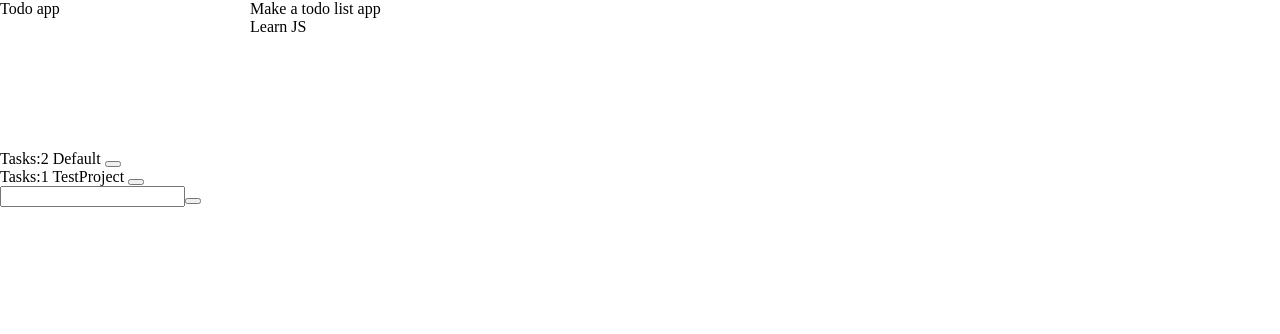
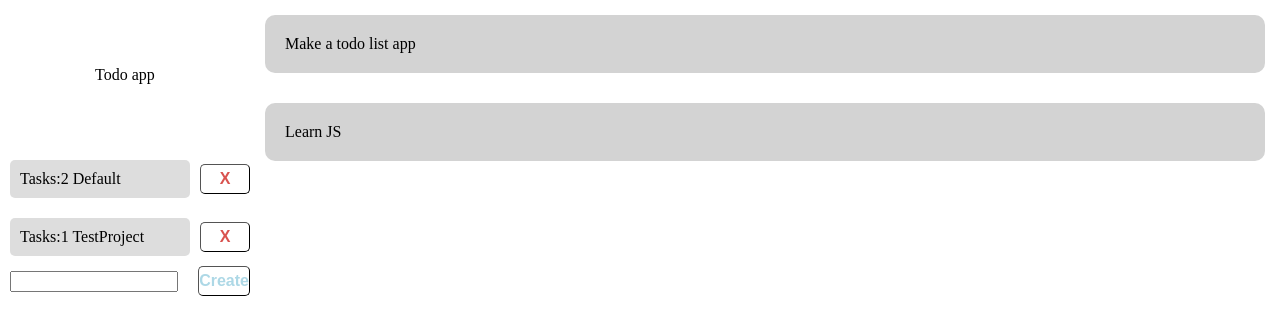
Before and after one commit to LizardVizard/Project-Todo, a website built with webpack: page src/template.html in a window 1280 px wide. Built offline with nearby package versions, Linux system fonts and the light colour scheme.

Commit message:
Add basic styling and UI interactions.

```diff
--- a/src/display.js
+++ b/src/display.js
@@ -1,3 +1,5 @@
+import { format, formatDistance, formatRelative, subDays } from "date-fns";
+
 export default class Display {
   constructor(projectManager, elements) {
     this.projectManager = projectManager;
@@ -5,9 +7,16 @@ export default class Display {
   }
 
   createProjectElement(project) {
+    const projContainer = document.createElement("div");
+    projContainer.classList.add("project-container");
     const projElem = document.createElement("div");
     projElem.classList.add("project");
     projElem.setAttribute("data-project-id", project.id);
+
+    projElem.addEventListener("click", () => {
+      console.log("click", project.id);
+      this.displayTasks(project);
+    });
 
     // HTML for project element
     projElem.innerHTML = `
@@ -15,31 +24,37 @@ export default class Display {
         <span>${project.title}</span>
       `;
 
-    const projDeleteButton = this.createProjectDeleteButton(project.id);
-    projElem.append(projDeleteButton);
+    const projDeleteButton = this.createProjectDeleteButton(project);
+    // projElem.append(projDeleteButton);
+    projContainer.append(projElem);
+    projContainer.append(projDeleteButton);
 
-    return projElem;
+    // return projElem;
+    return projContainer;
   }
 
-  createProjectDeleteButton(projectId) {
+  createProjectDeleteButton(project) {
     // Create a button with event listener to delete a project
     const projDeleteButton = document.createElement("button");
+    projDeleteButton.innerHTML = "X";
     projDeleteButton.addEventListener("click", () => {
-      this.projectManager.deleteProject(projectId);
-      this.displayProjects();
+      if (confirm(`Are you sure you want to delete ${project.title} ?`)) {
+        this.projectManager.deleteProject(project.id);
+        this.displayProjects();
+      }
     });
     return projDeleteButton;
   }
 
   createProjectCreationElement() {
     const newProj = document.createElement("div");
+    newProj.classList.add("project-create");
 
     const form = document.createElement("form");
     const input = document.createElement("input");
     const butt = document.createElement("button");
-
-    // TODO: Connect button to a projectManager project creation function
-    // using input field text as title and switch to it.
+    butt.innerHTML = "Create";
+    // butt.classList.add("project-create-butt");
 
     form.addEventListener("submit", (e) => {
       e.preventDefault();
@@ -52,7 +67,7 @@ export default class Display {
         console.log(`project with id(${projectId}) was created`);
         this.displayProjects();
       } else {
-        console.log(`project with id(${projectId}) failed to create`);
+        console.log(`project failed to create`);
       }
     });
 
@@ -95,6 +110,9 @@ export default class Display {
   }
 
   createTaskElement(task) {
+    const taskContainer = document.createElement("div");
+    taskContainer.classList.add("task-container");
+
     const taskElem = document.createElement("div");
     taskElem.classList.add("task");
     taskElem.setAttribute("data-task-id", task.id);
@@ -102,7 +120,49 @@ export default class Display {
     taskElem.innerHTML = `
         <span>${task.title}</span>
       `;
-    return taskElem;
+
+    const taskInfo = this.createTaskInfoElement(task);
+    taskElem.addEventListener("click", () => {
+      const state = taskInfo.style.display;
+      if (state === "none") {
+        taskInfo.style.display = "block";
+      } else {
+        taskInfo.style.display = "none";
+      }
+    });
+
+    taskContainer.append(taskElem);
+    taskContainer.append(taskInfo);
+
+    return taskContainer;
+  }
+
+  createTaskInfoElement(task) {
+    const taskInfo = document.createElement("div");
+    taskInfo.classList.add("task-info");
+    taskInfo.style.display = "none";
+
+    const list = document.createElement("ul");
+    for (const field in task) {
+      // FIX: better check for field info is needed
+      if (
+        field !== "id" &&
+        field !== "title" &&
+        task[field] !== null &&
+        task[field] !== ""
+      ) {
+        const item = document.createElement("li");
+        if (field === "dueDate") {
+          item.innerText = format(task[field], "do MMMM yyyy");
+        } else {
+          item.innerText = task[field];
+        }
+        list.append(item);
+      }
+    }
+    taskInfo.append(list);
+
+    return taskInfo;
   }
 
   initialShow() {
--- a/src/index.js
+++ b/src/index.js
@@ -12,27 +12,26 @@ const elements = {
 
 // TODO:
 // - Tasks:
-//  - show info
 //  - creating
 //  - edit info
+//  - task checkbox, change task status
+//   - when checked strike through text of a task
 //====
 // - Projects:
-//  - creating
-//  - editing task info
 //  - editing name
-//  - load data from localStorage
 //====
 // - Display:
 //  - add buttons to change info
 //  - make things more readable
-//  - task checkbox, change task status
-//   - when checked strike through text of a task
 //====
 // - localStorage:
 //  - save projects and lists in local storage
 //   - use abstraction to larp using DBs
 //====
-// - SASS
+// - ? SASS
+//====
+// - Check all  FIX:
+//        and   WARNING:
 //
 
 const manager = new ProjectManager();
@@ -49,7 +48,7 @@ function addTestData() {
     title: "Make a todo list app",
     description: "- plan how to make an app \n- make the app\n- complete",
     priority: "High",
-    dueDate: addDays(Date.now(), 14),
+    dueDate: addDays(new Date(), 14),
     status: null,
   });
   proj1.addTask({
--- a/src/style.css
+++ b/src/style.css
@@ -1,6 +1,14 @@
 body {
   padding: 0;
   margin: 0;
+}
+
+#logo {
+  display: flex;
+  justify-content: center;
+  align-items: center;
+  /* text-align: center; */
+  /* vertical-align: middle; */
 }
 
 .container {
@@ -13,4 +21,109 @@ body {
 #task-list {
   grid-column: 2/3;
   grid-row: 1/-1;
+  display: flex;
+  flex-direction: column;
 }
+
+.project-container {
+  display: flex;
+  justify-items: center;
+  align-items: center;
+}
+
+.project {
+  background: #ddd;
+  padding: 10px;
+  margin: 10px;
+  border-radius: 5px;
+  cursor: pointer;
+  flex: 1;
+}
+
+.project:hover {
+  background: #bbb;
+}
+.project-create > form {
+  display: flex;
+  flex: 1;
+  gap: 10px;
+}
+.project-create > form > input {
+  /* flex: 1; */
+  margin: 5px 10px;
+  width: 100%;
+}
+
+/* TODO: add hover for project create button*/
+.project-create button {
+  vertical-align: middle;
+  width: 80px;
+  height: 30px;
+  background-color: white;
+  border-width: 1px;
+  color: lightblue;
+  font-size: 1rem;
+  font-weight: 700;
+  cursor: pointer;
+  padding: 2px 0px;
+  border-radius: 5px;
+  transition:
+    background 0.2s,
+    color 0.2s;
+}
+
+.project-container button {
+  vertical-align: middle;
+  width: 50px;
+  height: 30px;
+  background-color: white;
+  border-width: 1px;
+  color: #d9534f;
+  font-size: 1rem;
+  font-weight: 700;
+  cursor: pointer;
+  padding: 5px 10px;
+  border-radius: 5px;
+  transition:
+    background 0.2s,
+    color 0.2s;
+}
+
+.project-container button:hover {
+  background: #cc0000;
+  color: white;
+}
+
+.task-container {
+  margin: 15px;
+  /* display: flex; */
+  /* flex-direction: column; */
+  /* align-items: center; */
+  /* flex: 1; */
+}
+
+.task-container > * {
+  padding: 20px;
+}
+
+.task {
+  border-radius: 10px;
+  background-color: lightgray;
+  transition: ease 02ms;
+  align-items: center;
+}
+
+.task:hover {
+  background-color: gray;
+}
+.task-info {
+  margin-left: 15px;
+  margin-right: 8px;
+  border: 2px solid darkgray;
+  border-top: none;
+  border-radius: 0 0 10px 10px;
+}
+
+/* ul { */
+/*   padding: 0; */
+/* } */
```
